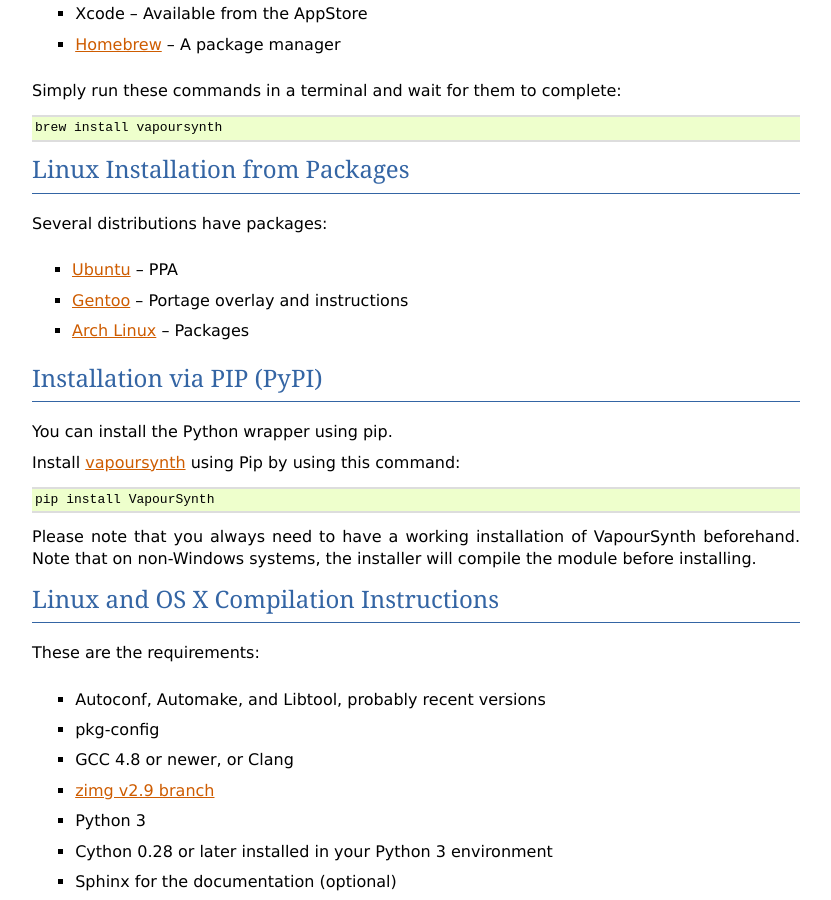
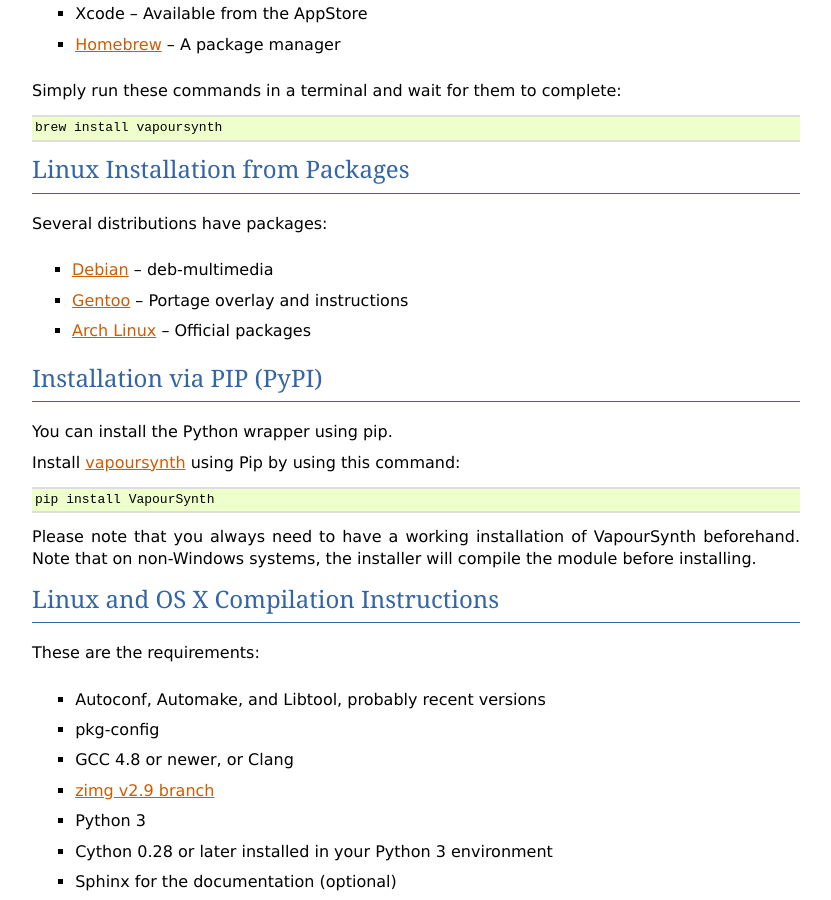
Before and after one commit to vapoursynth/vapoursynth, a Sphinx documentation site: the page built from doc/installation.rst, in a window 1280 px wide and 900 px high, scrolled down 1059 px. Shown: the whole window, without its empty margins (48-879 px from the left). Built offline with Sphinx 7.4.7, drawn with Linux system fonts in a browser that asks for light colours; formulas are drawn with MathJax 3.

Commit message:
Remove obsolete ubuntu packages and add up to date debian to the known list

```diff
--- a/doc/installation.rst
+++ b/doc/installation.rst
@@ -60,9 +60,9 @@
 
 Several distributions have packages:
 
-   * `Ubuntu <https://launchpad.net/~djcj/+ppa-packages>`_  -- PPA
+   * `Debian <https://www.deb-multimedia.org/>`_  -- deb-multimedia
    * `Gentoo <https://github.com/4re/vapoursynth-portage>`_  -- Portage overlay and instructions
-   * `Arch Linux <https://www.archlinux.org/packages/?q=vapoursynth>`_  -- Packages
+   * `Arch Linux <https://www.archlinux.org/packages/?q=vapoursynth>`_  -- Official packages
 
 Installation via PIP (PyPI)
 ###########################
```
